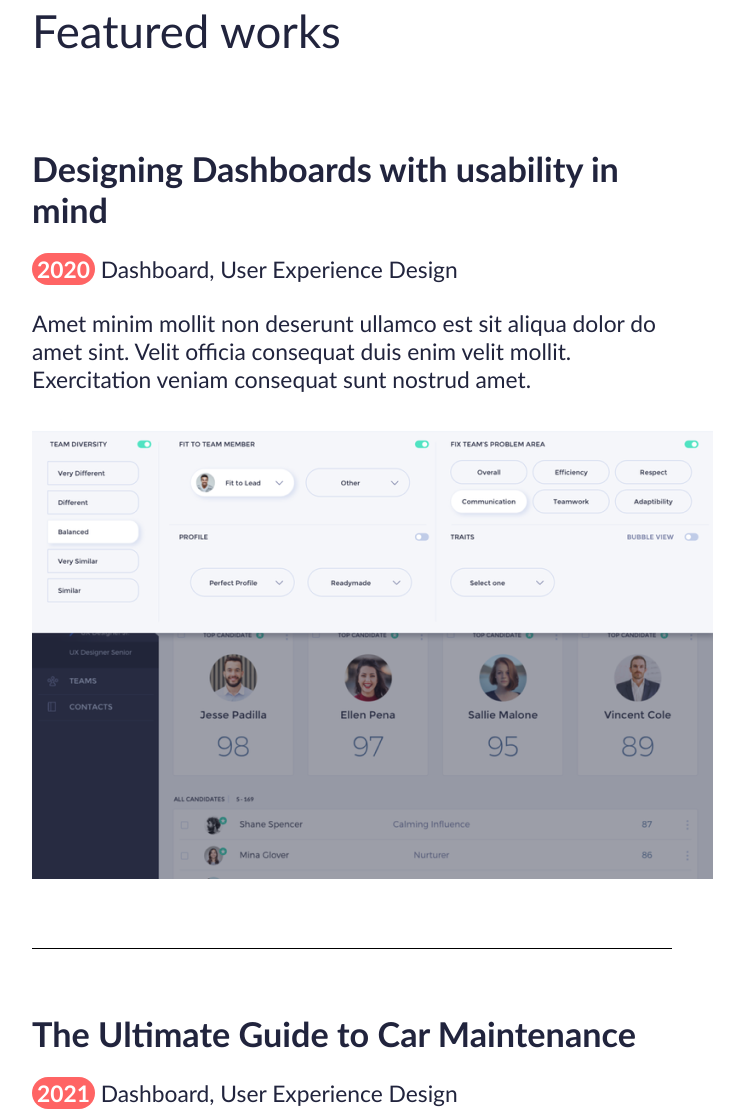
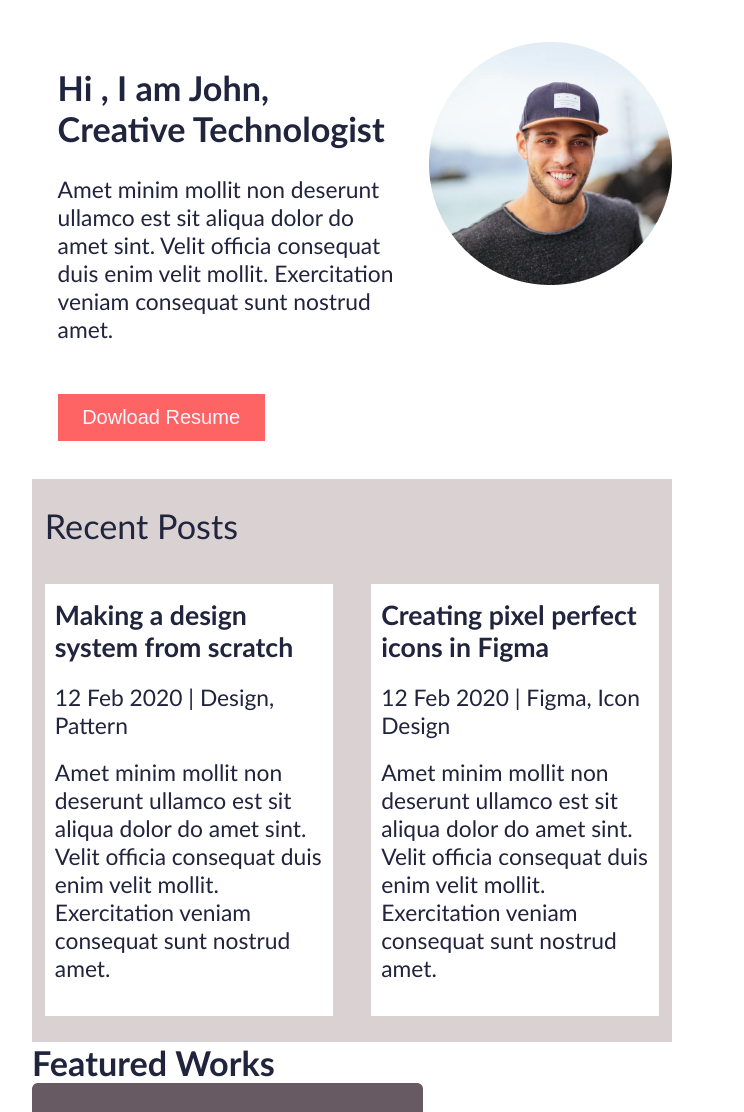
Before and after one commit to higorifc/atv-portfolio, a plain HTML site: page index.html in a window 1280 px wide. Shown: the part 76-1188 px from the top of the page, without its empty margins (288-1032 px from the left). Drawn offline with Linux system fonts and the light colour scheme.

Commit message:
Atualização site

```diff
--- a/css/style.css
+++ b/css/style.css
@@ -45,7 +45,7 @@ header nav ul li.atual a{
  /*==================
     Formatação de conteúdo
 ==================*/
-main.works {
+main {
     margin: 0 25vw 0 25vw;
 }
 main.works h1{
@@ -72,6 +72,58 @@ main.works p span{
     font-weight: bold;
 }
  /*==================
+    Formatação home page
+==================*/
+section.banner{
+    display: flex;
+    margin: 6vw 0 3vw 0;
+
+}
+section.banner h1{
+      color: #21243d;
+      margin: 2vw;
+}
+section.banner p {
+    margin: 2vw;
+}
+
+section.banner button{
+    color: aliceblue;
+    background-color: #FF6464;
+    width: 207px;
+    height: 47px;
+    font-size: 20px ;
+    text-align: center;
+    margin: 2vw 2vw 0 2vw ;
+}
+section.rt-post{
+    background-color: #dad2d2;
+    padding: 2vw 1vw 2vw 1vw;
+}
+section.rt-post h2{
+    font-weight: normal;
+    margin: 0 0 3vw 0;
+}
+section.rt-post ul{
+    display: flex;
+}
+section.rt-post ul li {
+    background: white;
+    padding: 15px 10px 15px 10px;
+    margin: 0 3vw 0 0;
+}
+section.rt-post ul li:last-child{
+      margin: 0 ;
+}
+section.rt-post ul li p{
+    margin: 1.5vw 0 1.5vw 0;
+
+}
+
+
+
+
+ /*==================
     Formatação de rodapé
 ==================*/
 footer{
--- a/index.html
+++ b/index.html
@@ -3,7 +3,7 @@
 <head>
     <meta charset="UTF-8">
     <meta name="viewport" content="width=device-width, initial-scale=1.0">
-    <title>Featured works</title>
+    <title>Works</title>
     <link rel="stylesheet" href="css/style.css" type="text/css">
     <script src="https://kit.fontawesome.com/b6b71ce283.js" crossorigin="anonymous"></script>
 </head>
@@ -17,32 +17,49 @@
             </ul>
         </nav>
     </header>
-    <main class="works">
-        <h1>Featured works</h1>
-        <section>
-
-            <h2>Designing Dashboards with usability in mind</h2>
-            <p><span>2020</span> Dashboard, User Experience Design</p>
-            <p>Amet minim mollit non deserunt ullamco est sit aliqua dolor do amet sint. Velit officia consequat duis enim velit mollit. Exercitation veniam consequat sunt nostrud amet.</p>
-            <p><img src="images/Rectangle4.png" alt="Designing Dashboards"></p>
+    <main>
+        <section class="banner">
+        <div>
+            <h1>Hi , I am John,<br>Creative Technologist</h1>
+           <p>
+            Amet minim mollit non deserunt ullamco est sit aliqua dolor do amet sint. Velit officia consequat duis enim velit mollit. Exercitation veniam consequat sunt nostrud amet.
+           </p>
+           <button>Dowload Resume</button>
+        </div>
+        <div>
+           <img src="images/Ellipse1(2).png" alt="">
+        </div>
         </section>
-        <section>
-            <h2>The Ultimate Guide to Car Maintenance</h2>
-            <p><span>2021</span> Dashboard, User Experience Design</p>
-            <p>Amet minim mollit non deserunt ullamco est sit aliqua dolor do amet sint. Velit officia consequat duis enim velit mollit. Exercitation veniam consequat sunt nostrud amet.</p>
-            <p><img src="images/Rectangle5.png" alt="CarImage"></p>
+        <section class="rt-post">
+            <h2>Recent Posts</h2>
+            <ul>
+                <li>
+                    <h3>Making a design system from scratch</h3>
+                    <p>12 Feb 2020 | Design, Pattern</p>
+                    <p>Amet minim mollit non deserunt ullamco est sit aliqua dolor do amet sint. Velit officia consequat duis enim velit mollit. Exercitation veniam consequat sunt nostrud amet.</p>
+                </li>
+                <li>
+                    <h3>Creating pixel perfect icons in Figma</h3>
+                    <p>12 Feb 2020 | Figma, Icon Design</p>
+                    <p>Amet minim mollit non deserunt ullamco est sit aliqua dolor do amet sint. Velit officia consequat duis enim velit mollit. Exercitation veniam consequat sunt nostrud amet.</p>
+                </li>
+            </ul>
+        </section>
+        <section class="ft-works">
+            <h2>Featured Works</h2>
+            <div>
+                    <img src="images/Rectangle30.png" alt="">
+                    <h2>Designing Dashboards</h2>
+                    <p><span>2020</span> Dashboard</p>
+                    <p>Amet minim mollit non deserunt ullamco est sit aliqua dolor do amet sint. Velit officia consequat duis enim velit mollit. Exercitation veniam consequat sunt nostrud amet</p>
+            </div>
+            <div>
+                <img src="images/Rectangle32.png" alt="">
+                <h2>Vibrant Portraits of 2020</h2>
+                <p><span>2018</span> Dashboard</p>
+                <p>Amet minim mollit non deserunt ullamco est sit aliqua dolor do amet sint. Velit officia consequat duis enim velit mollit. Exercitation veniam consequat sunt nostrud amet.</p>
+            </div>
         </section>
     </main>
-    <footer>
-        <nav>
-            <ul>
-                <li><a href="#"><span class="fa-brands fa-square-facebook"></span></a></li>
-                <li><a href="#"><span class="fa-brands fa-instagram"></span></a></li>
-                <li><a href="#"></a><span class="fa-brands fa-square-x-twitter"></span></li>
-                <li><a href="#"></a><span class="fa-brands fa-linkedin"></span></li>
-            </ul>
-        </nav>
-        <p>Copyright &copy;2020 All rights reserved</p>
-    </footer>
 </body>
 </html>
```
Also changed, not shown: works.html (added, +48 -0 lines).
